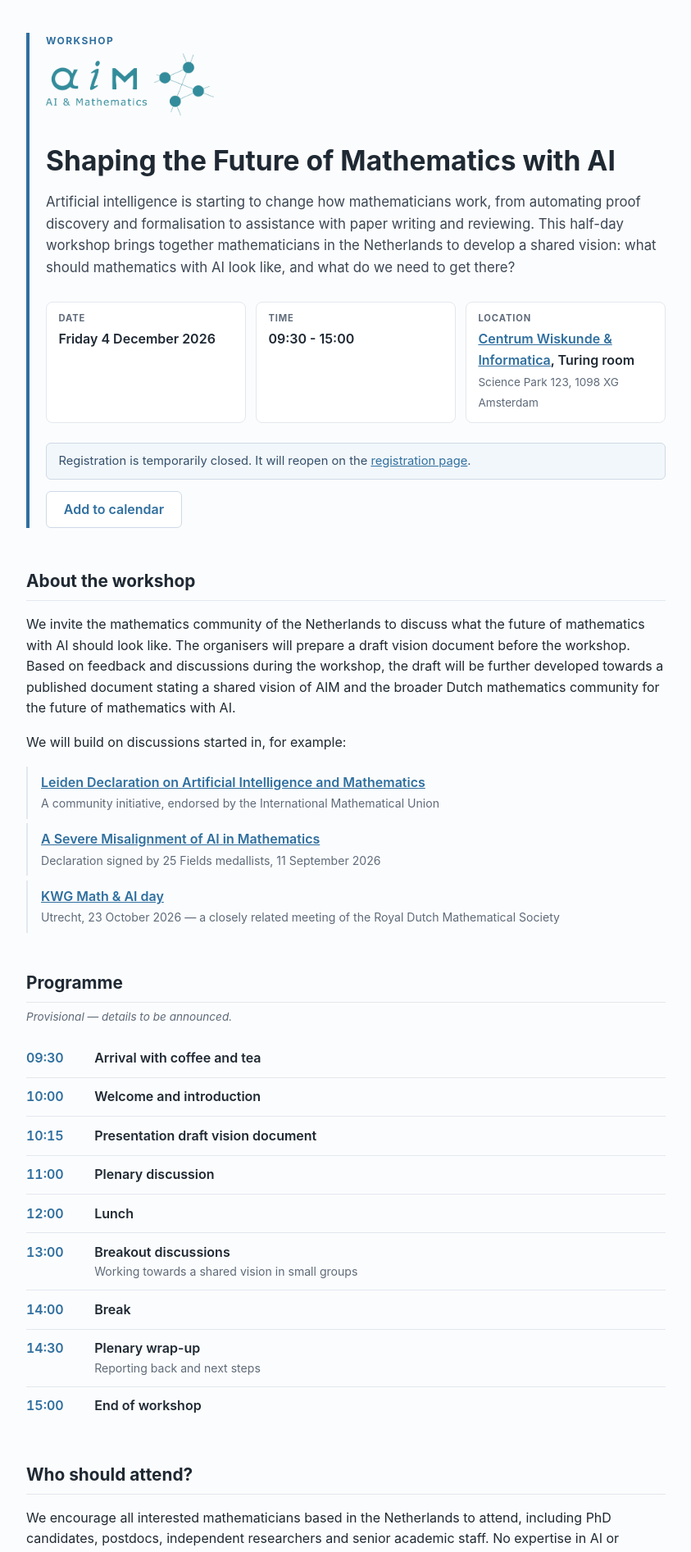
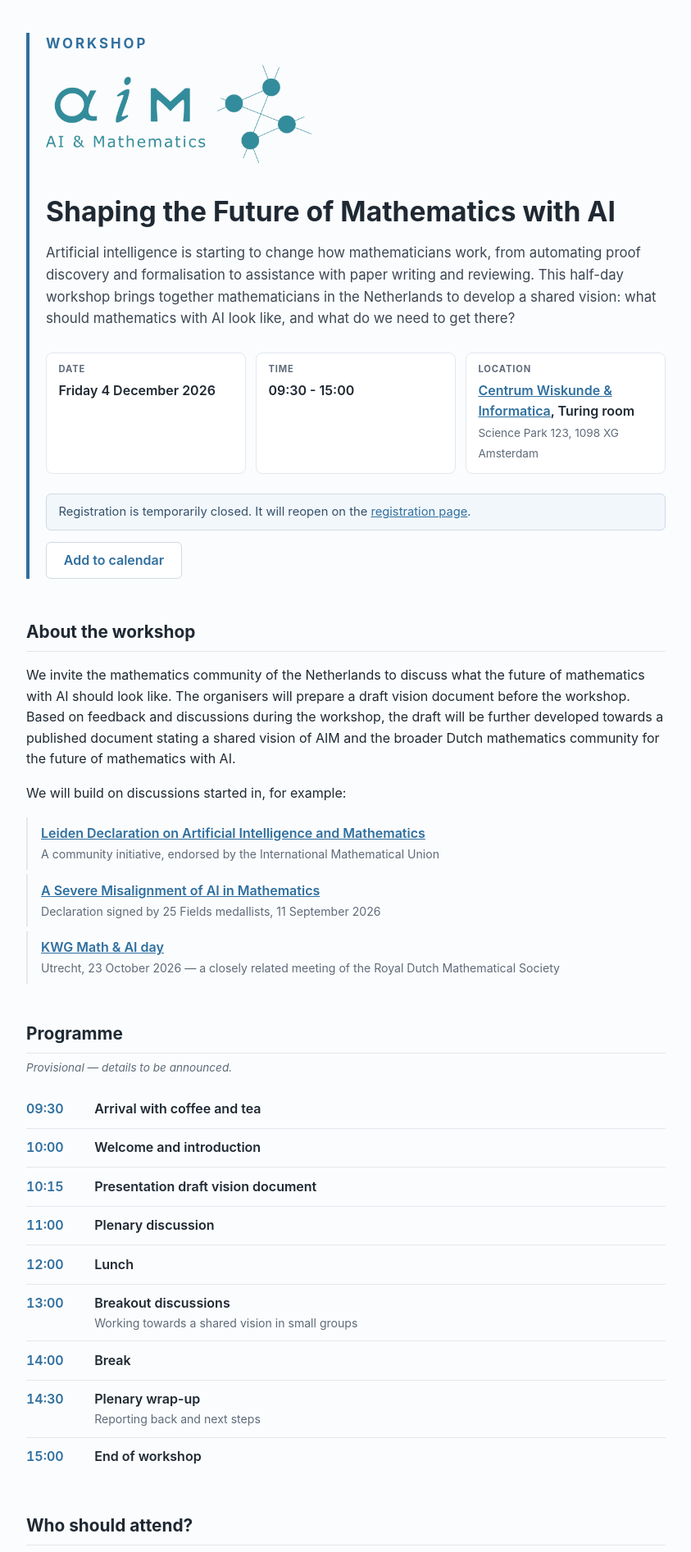
Before and after one commit to ai4mathnl/ai4mathnl.github.io, a Jekyll site: the page built from index.html, in a window 1280 px wide. Shown: the top 1893 px of the page at 82% size, without its empty margins (218-1061 px from the left). Built offline with Jekyll 4.4.1, drawn with Linux system fonts in a browser that asks for light colours.

Commit message:
Make the "Workshop" label and AIM logo more prominent
The label grows from a small caption to a heading-sized one and the logo
from 76 to 120 pixels tall, both stepping down on narrow screens. The
registration page's back link shares the label slot but is navigation,
so it keeps the caption size.

Co-Authored-By: Claude Fable 5.1 <noreply@anthropic.com>

```diff
--- a/assets/css/style.css
+++ b/assets/css/style.css
@@ -37,10 +37,10 @@ a:hover { color: var(--accent-dark); }
 }
 
 .hero__kicker {
-  margin: 0 0 0.35rem;
-  font-size: 0.75rem;
+  margin: 0 0 0.75rem;
+  font-size: 1.05rem;
   font-weight: 700;
-  letter-spacing: 0.12em;
+  letter-spacing: 0.18em;
   text-transform: uppercase;
   color: var(--accent);
 }
@@ -49,12 +49,12 @@ a:hover { color: var(--accent-dark); }
    what anyone with images off or a screen reader gets. */
 .hero__organiser {
   display: inline-block;
-  margin: 0 0 1.75rem;
+  margin: 0 0 2rem;
 }
 
 .hero__organiser img {
   width: auto;
-  height: 76px;
+  height: 120px;
   display: block;
 }
 
@@ -215,7 +215,11 @@ a:hover { color: var(--accent-dark); }
   border: 0;
 }
 
+/* The back link borrows the kicker slot but is navigation, not a label, so it
+   keeps the smaller caption size. */
 .hero__back {
+  font-size: 0.75rem;
+  letter-spacing: 0.12em;
   text-decoration: none;
 }
 
@@ -307,6 +311,8 @@ a:hover { color: var(--accent-dark); }
 
 @media (max-width: 480px) {
   .page { padding-top: 1.75rem; }
+  .hero__kicker { font-size: 0.9rem; }
+  .hero__organiser img { height: 90px; }
   .hero__title { font-size: 1.65rem; }
   .programme__item { flex-direction: column; gap: 0.15rem; }
 }
```
